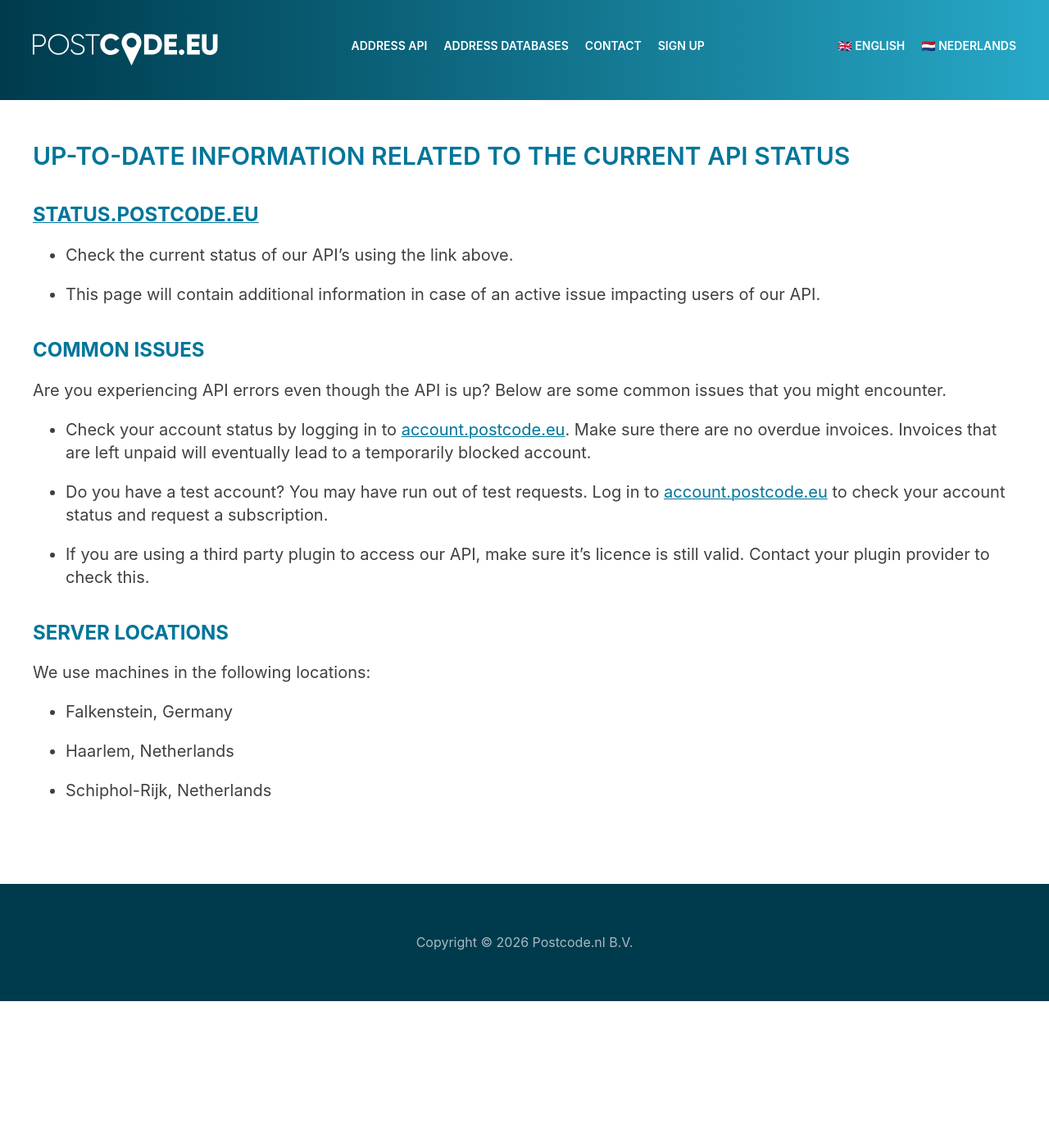
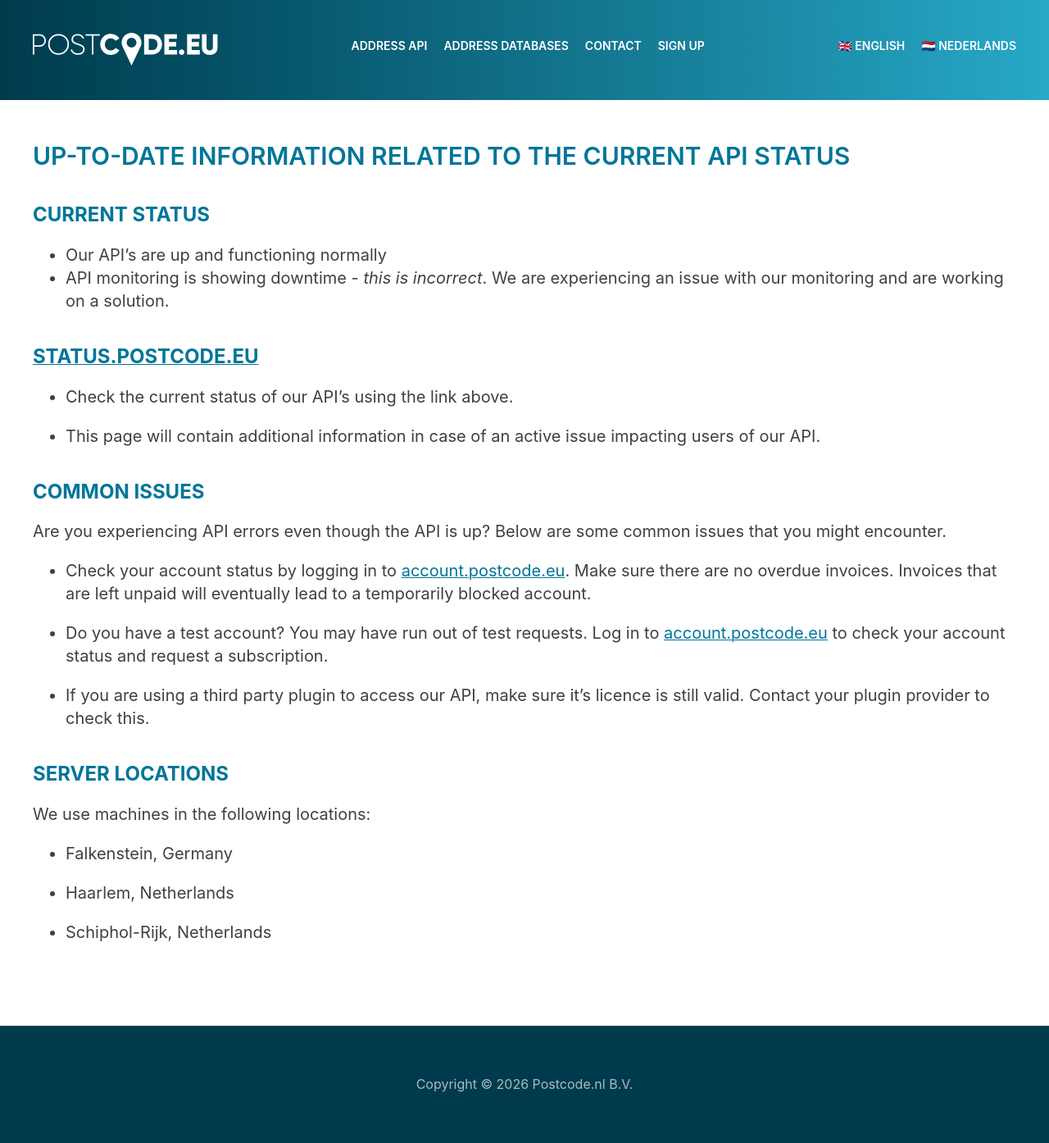
Before and after one commit to postcode-nl/kb.postcode.nl, a Jekyll site: the page built from _entries/en/api/status.md, in a window 1280 px wide. Shown: the whole page at 82% size. Built offline with Jekyll 4.4.1, drawn with Linux system fonts in a browser that asks for light colours; before the commit the page ends 1221 px from its top, so only the background shows below that.

Commit message:
Update status.md
Monitoring issue

```diff
--- a/_entries/en/api/status.md
+++ b/_entries/en/api/status.md
@@ -1,6 +1,11 @@
 ---
 title: Up-to-date information related to the current API status
 ---
+
+## Current status
+* Our API's are up and functioning normally
+* API monitoring is showing downtime - *this is incorrect*. We are experiencing an issue with our monitoring and are working on a solution.
+
 
 ## [status.postcode.eu](https://status.postcode.eu/)
 
```
